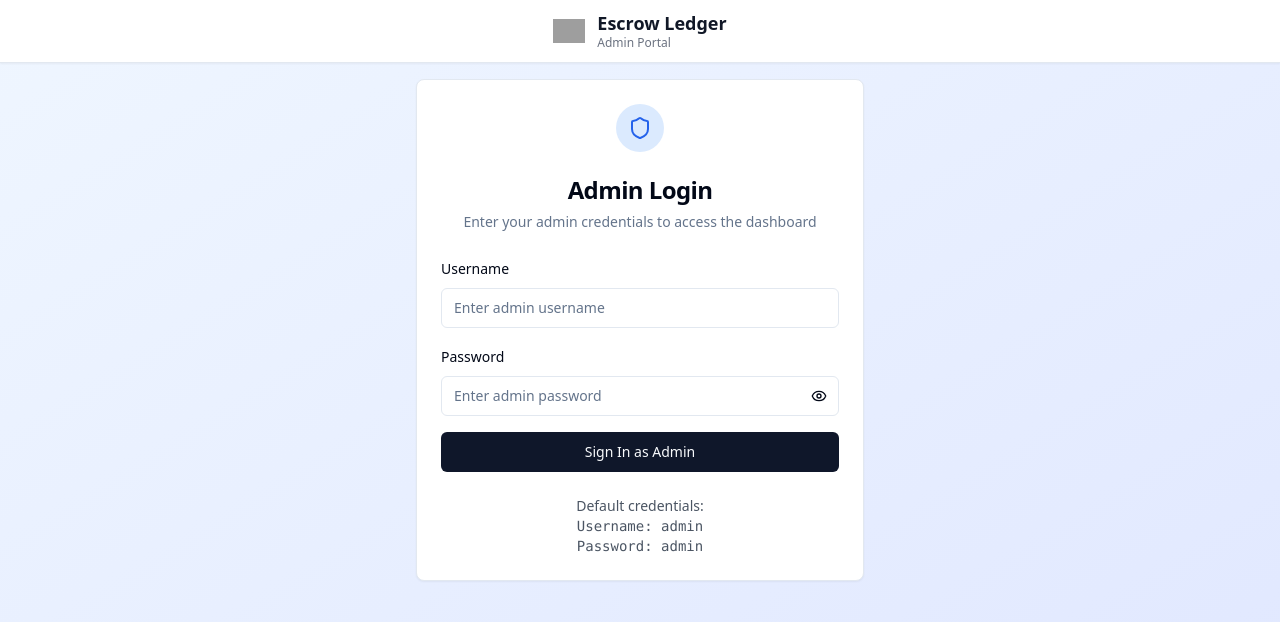
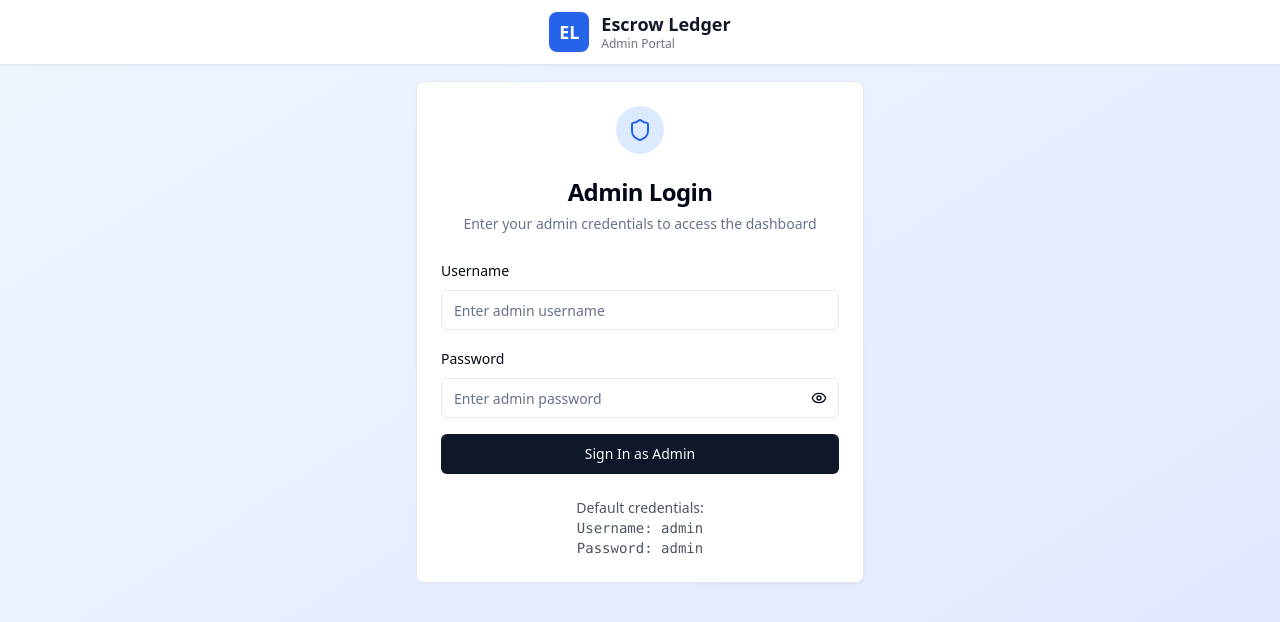
Before and after one commit to Aadarsh2021/property-flow-design, a React (Vite) app: page /admin in a window 1280 px wide. Shown: the top 622 px of the page. Built offline with nearby package versions, Linux system fonts and the light colour scheme; grey boxes are pictures that could not be loaded.

Commit message:
Add clickable logo and company name to admin pages - Escrow Ledger

```diff
--- a/src/pages/AdminDashboard.tsx
+++ b/src/pages/AdminDashboard.tsx
@@ -1,5 +1,5 @@
 import React, { useState, useEffect } from 'react';
-import { useNavigate } from 'react-router-dom';
+import { useNavigate, Link } from 'react-router-dom';
 import { Button } from '@/components/ui/button';
 import { Card, CardContent, CardDescription, CardHeader, CardTitle } from '@/components/ui/card';
 import { Badge } from '@/components/ui/badge';
@@ -184,7 +184,6 @@ const AdminDashboard: React.FC = () => {
       setLoadingStates({
         stats: false,
         pendingUsers: false,
-        activity: false,
         health: false,
         users: false
       });
@@ -336,15 +335,24 @@ const AdminDashboard: React.FC = () => {
          <div className="max-w-7xl mx-auto px-4 sm:px-6 lg:px-8">
            <div className="flex justify-between items-center h-16">
              <div className="flex items-center">
-              <Shield className="h-8 w-8 text-blue-600 mr-3" />
+               {/* Logo and Company Name - Clickable to Home */}
+               <Link to="/" className="flex items-center space-x-3 hover:opacity-80 transition-opacity">
+                 <div className="w-10 h-10 bg-blue-600 rounded-lg flex items-center justify-center">
+                   <span className="text-white font-bold text-lg">EL</span>
+                 </div>
                  <div>
-                <h1 className="text-xl font-semibold text-gray-900">Admin Dashboard</h1>
+                   <h1 className="text-xl font-semibold text-gray-900">Escrow Ledger</h1>
+                   <p className="text-sm text-gray-500">Admin Dashboard</p>
+                 </div>
+               </Link>
+             </div>
+             <div className="flex items-center space-x-4">
+               <div className="text-right">
                  <p className="text-sm text-gray-500">
-                  Last updated: {lastRefresh.toLocaleTimeString()} (Auto-refresh every 30s)
+                   Last updated: {lastRefresh.toLocaleTimeString()}
                  </p>
-                <div className="text-xs text-gray-400 mt-1">
-                  Performance: {loadingStates.stats ? 'Loading...' : 'Ready'} |
-                  Data: {Object.values(loadingStates).some(state => state) ? 'Updating...' : 'Current'}
+                 <div className="text-xs text-gray-400">
+                   Auto-refresh every 30s | {loadingStates.stats ? 'Loading...' : 'Ready'}
                  </div>
                </div>
              </div>
--- a/src/pages/AdminLogin.tsx
+++ b/src/pages/AdminLogin.tsx
@@ -1,5 +1,5 @@
 import React, { useState } from 'react';
-import { useNavigate } from 'react-router-dom';
+import { useNavigate, Link } from 'react-router-dom';
 import { Button } from '@/components/ui/button';
 import { Input } from '@/components/ui/input';
 import { Card, CardContent, CardDescription, CardHeader, CardTitle } from '@/components/ui/card';
@@ -50,12 +50,10 @@ const AdminLogin: React.FC = () => {
       <div className="bg-white shadow-sm border-b">
         <div className="max-w-7xl mx-auto px-4 py-3">
           <div className="flex items-center justify-center">
-            <div className="flex items-center space-x-3">
-              <img
-                src="/image.png"
-                alt="Escrow Ledger Logo"
-                className="w-8 h-8 object-contain"
-              />
+            <Link to="/" className="flex items-center space-x-3 hover:opacity-80 transition-opacity">
+              <div className="w-10 h-10 bg-blue-600 rounded-lg flex items-center justify-center">
+                <span className="text-white font-bold text-lg">EL</span>
+              </div>
               <div className="flex flex-col">
                 <span className="text-lg font-bold text-gray-900 leading-tight">
                   Escrow Ledger
@@ -64,7 +62,7 @@ const AdminLogin: React.FC = () => {
                   Admin Portal
                 </span>
               </div>
-            </div>
+            </Link>
           </div>
         </div>
       </div>
```
Lines whose indentation alone changed are shown as unchanged.
